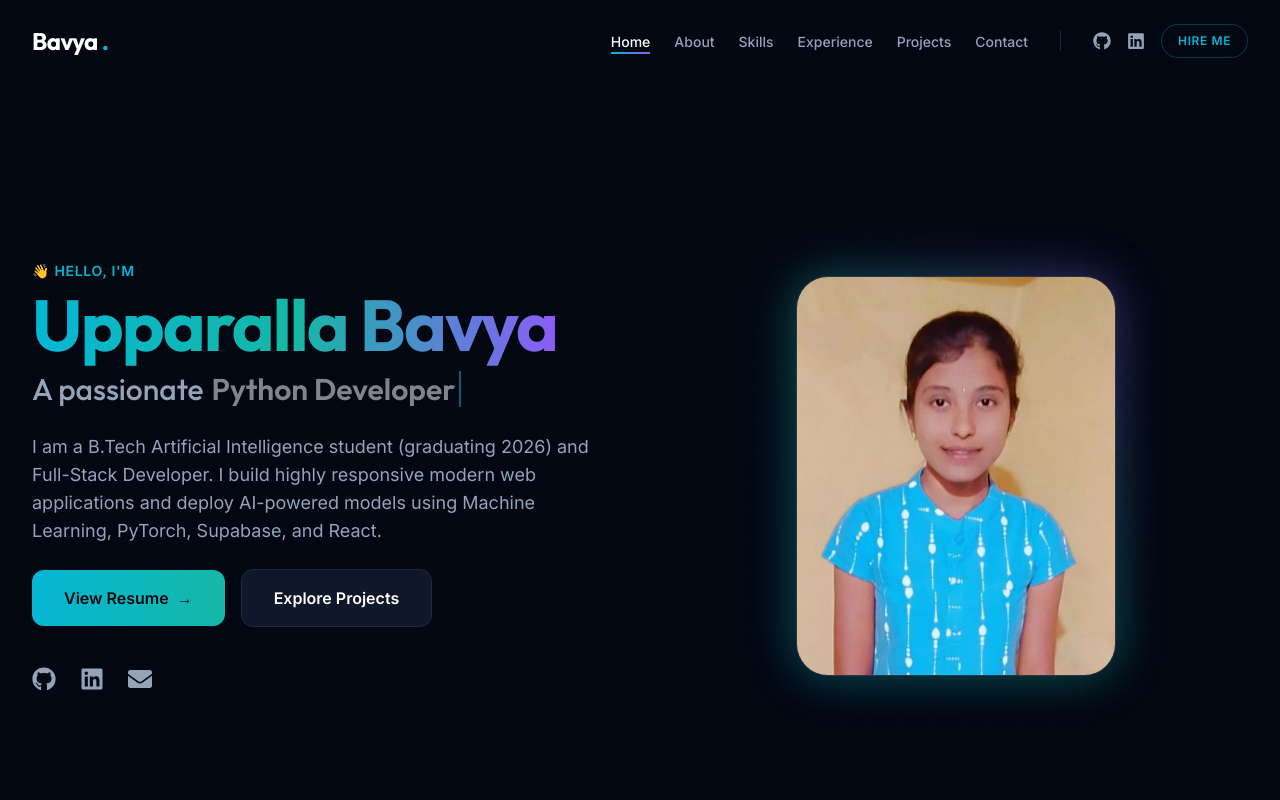
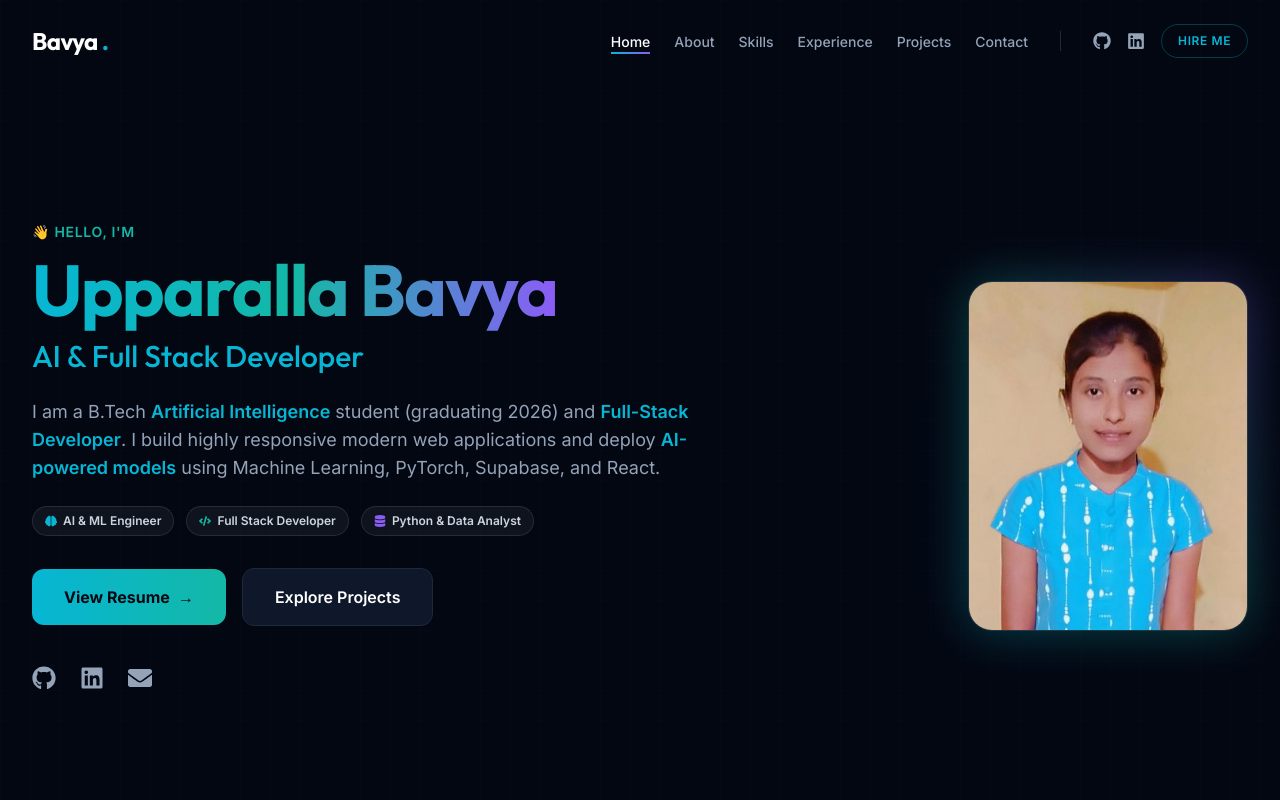
Before and after one commit to upparallabavya-29/Portfolio-, a React (Vite) app: page / in a window 1280 px wide. Shown: the top 800 px of the page. Built offline with nearby package versions, Linux system fonts and the light colour scheme.

Commit message:
add interactive hero section with profile details, resume download action, and animations

```diff
--- a/src/components/Hero.jsx
+++ b/src/components/Hero.jsx
@@ -1,50 +1,10 @@
-import React, { useState, useEffect } from 'react';
+import React from 'react';
 import { motion } from 'framer-motion';
-import { FaGithub, FaLinkedin, FaEnvelope, FaDownload } from 'react-icons/fa';
+import { FaGithub, FaLinkedin, FaEnvelope, FaCode, FaBrain, FaDatabase } from 'react-icons/fa';
 import confetti from 'canvas-confetti';
 import profileImage from '../assets/profile.jpg';
 
-const roles = [
-  "AI & Full Stack Developer",
-  "Python Developer",
-  "Software Developer",
-  "Data Analyst",
-  "AI/ML Engineer"
-];
-
 export default function Hero() {
-  const [currentRoleIndex, setCurrentRoleIndex] = useState(0);
-  const [currentText, setCurrentText] = useState('');
-  const [isDeleting, setIsDeleting] = useState(false);
-  const [typingSpeed, setTypingSpeed] = useState(100);
-
-  useEffect(() => {
-    let timer;
-    const fullText = roles[currentRoleIndex];
-
-    const handleType = () => {
-      if (!isDeleting) {
-        setCurrentText(fullText.substring(0, currentText.length + 1));
-        if (currentText === fullText) {
-          timer = setTimeout(() => setIsDeleting(true), 2500);
-          return;
-        }
-      } else {
-        setCurrentText(fullText.substring(0, currentText.length - 1));
-        if (currentText === '') {
-          setIsDeleting(false);
-          setCurrentRoleIndex((prev) => (prev + 1) % roles.length);
-          return;
-        }
-      }
-
-      setTypingSpeed(isDeleting ? 40 : 80);
-    };
-
-    timer = setTimeout(handleType, typingSpeed);
-    return () => clearTimeout(timer);
-  }, [currentText, isDeleting, currentRoleIndex, typingSpeed]);
-
   const handleResumeDownload = () => {
     // Blast elegant confetti
     confetti({
@@ -58,51 +18,56 @@ export default function Hero() {
     window.open("https://drive.google.com/file/d/1WTw3OH96Hw1acqjLM-ej_glYgBIv2CNO/view?usp=drive_link", "_blank", "noopener,noreferrer");
   };
 
-  const handleScrollToContact = (e) => {
-    e.preventDefault();
-    const contactSection = document.getElementById('contact');
-    if (contactSection) {
-      window.scrollTo({
-        top: contactSection.offsetTop - 80,
-        behavior: 'smooth'
-      });
-    }
-  };
-
   return (
-    <section id="home" className="min-h-[85vh] flex flex-col md:flex-row items-center justify-between gap-12 pt-12 md:pt-20">
+    <section id="home" className="min-h-[80vh] flex items-center pt-12 md:pt-20">
+      <div className="w-full grid grid-cols-1 lg:grid-cols-12 gap-12 items-center">
 
         {/* Hero Text details */}
         <motion.div
           initial={{ opacity: 0, x: -30 }}
           animate={{ opacity: 1, x: 0 }}
           transition={{ duration: 0.8, ease: 'easeOut' }}
-        className="flex-1 space-y-6 text-center md:text-left z-10"
+          className="lg:col-span-8 space-y-6 text-center lg:text-left z-10"
         >
-        <div className="space-y-2">
-          <div className="flex items-center justify-center md:justify-start gap-2 text-accentCyan font-semibold text-sm tracking-wider uppercase mb-1">
+          <div className="space-y-3">
+            <div className="flex items-center justify-center lg:justify-start gap-2 text-accentTeal font-semibold text-sm tracking-wider uppercase">
               <span>👋 Hello, I'm</span>
             </div>
             <h1 className="text-4xl sm:text-5xl lg:text-7xl font-display font-bold tracking-tight text-white leading-none">
-            <span className="text-transparent bg-clip-text bg-gradient-to-r from-accentCyan via-accentTeal to-accentPurple">Upparalla Bavya</span>
+              <span className="text-transparent bg-clip-text bg-gradient-to-r from-accentCyan via-accentTeal to-accentPurple">
+                Upparalla Bavya
+              </span>
             </h1>
-          <h2 className="text-xl sm:text-2xl lg:text-3xl font-display font-medium text-slate-400 min-h-[40px] flex items-center justify-center md:justify-start">
-            <span>A passionate </span>
-            <span className="text-white ml-2 border-r-2 border-accentCyan pr-1 animate-pulse font-semibold">
-              {currentText}
-            </span>
+            <h2 className="text-xl sm:text-2xl lg:text-3xl font-display font-medium text-accentCyan">
+              AI & Full Stack Developer
             </h2>
           </div>
 
-        <p className="text-slate-400 text-base sm:text-lg max-w-xl leading-relaxed mx-auto md:mx-0">
-          I am a B.Tech Artificial Intelligence student (graduating 2026) and Full-Stack Developer. I build highly responsive modern web applications and deploy AI-powered models using Machine Learning, PyTorch, Supabase, and React.
+          <p className="text-slate-400 text-base sm:text-lg max-w-2xl leading-relaxed mx-auto lg:mx-0">
+            I am a B.Tech <span className="text-accentCyan font-semibold">Artificial Intelligence</span> student (graduating 2026) and <span className="text-accentCyan font-semibold">Full-Stack Developer</span>. I build highly responsive modern web applications and deploy <span className="text-accentCyan font-semibold">AI-powered models</span> using Machine Learning, PyTorch, Supabase, and React.
           </p>
 
+          {/* Interactive Badges (Matching Reference Screenshot) */}
+          <div className="flex flex-wrap items-center justify-center lg:justify-start gap-3">
+            <div className="flex items-center gap-1.5 px-3 py-1.5 rounded-full bg-white/5 border border-white/10 text-xs font-semibold text-slate-300 hover:border-accentCyan/30 transition-colors duration-300">
+              <FaBrain className="text-accentCyan" />
+              <span>AI & ML Engineer</span>
+            </div>
+            <div className="flex items-center gap-1.5 px-3 py-1.5 rounded-full bg-white/5 border border-white/10 text-xs font-semibold text-slate-300 hover:border-accentCyan/30 transition-colors duration-300">
+              <FaCode className="text-accentTeal" />
+              <span>Full Stack Developer</span>
+            </div>
+            <div className="flex items-center gap-1.5 px-3 py-1.5 rounded-full bg-white/5 border border-white/10 text-xs font-semibold text-slate-300 hover:border-accentCyan/30 transition-colors duration-300">
+              <FaDatabase className="text-accentPurple" />
+              <span>Python & Data Analyst</span>
+            </div>
+          </div>
+
           {/* CTA Buttons */}
-        <div className="flex flex-col sm:flex-row items-center justify-center md:justify-start gap-4">
+          <div className="flex flex-col sm:flex-row items-center justify-center lg:justify-start gap-4 pt-2">
             <button
               onClick={handleResumeDownload}
-            className="w-full sm:w-auto px-8 py-4 rounded-xl bg-gradient-to-r from-accentCyan to-accentTeal text-darkBg font-semibold hover:shadow-lg hover:shadow-cyan-500/20 hover:-translate-y-0.5 transition-all duration-300 text-center flex items-center justify-center gap-2"
+              className="w-full sm:w-auto px-8 py-4 rounded-xl bg-gradient-to-r from-accentCyan to-accentTeal text-darkBg font-bold hover:shadow-lg hover:shadow-cyan-500/20 hover:-translate-y-0.5 transition-all duration-300 text-center flex items-center justify-center gap-2"
             >
               <span>View Resume</span>
               <span className="text-base">→</span>
@@ -116,7 +81,7 @@ export default function Hero() {
           </div>
 
           {/* Social Connections */}
-        <div className="flex items-center justify-center md:justify-start gap-6 pt-4 text-slate-400">
+          <div className="flex items-center justify-center lg:justify-start gap-6 pt-4 text-slate-400">
             <a
               href="https://github.com/upparallabavya-29"
               target="_blank"
@@ -145,18 +110,18 @@ export default function Hero() {
           </div>
         </motion.div>
 
-      {/* Profile picture - side-by-side rectangular card with rounded corners */}
+        {/* Profile picture (Matching Reference Screenshot proportion) */}
         <motion.div
           initial={{ opacity: 0, scale: 0.85 }}
           animate={{ opacity: 1, scale: 1 }}
           transition={{ duration: 0.8, ease: 'easeOut', delay: 0.2 }}
-        className="flex-1 flex justify-center items-center z-10"
+          className="lg:col-span-4 flex justify-center lg:justify-end z-10"
         >
-        <div className="relative group w-64 h-80 sm:w-72 sm:h-90 lg:w-80 lg:h-[400px]">
-          {/* Subtle animated gradient ring behind profile image */}
-          <div className="absolute inset-0 bg-gradient-to-tr from-accentCyan via-accentTeal to-accentPurple rounded-[2rem] blur-xl opacity-40 group-hover:opacity-60 transition-opacity duration-500 animate-pulse-slow" />
+          <div className="relative group w-64 h-80 sm:w-72 sm:h-90 lg:w-[280px] lg:h-[350px]">
+            {/* Subtle animated shadow behind profile image */}
+            <div className="absolute inset-0 bg-gradient-to-tr from-accentCyan via-accentTeal to-accentPurple rounded-3xl blur-xl opacity-30 group-hover:opacity-50 transition-opacity duration-500 animate-pulse-slow" />
 
-          <div className="relative w-full h-full rounded-[2rem] overflow-hidden border border-white/10 bg-slate-900/40 backdrop-blur-sm">
+            <div className="relative w-full h-full rounded-3xl overflow-hidden border border-white/10 bg-slate-900/40 backdrop-blur-sm">
               <img
                 src={profileImage}
                 alt="Upparalla Bavya"
@@ -166,6 +131,7 @@ export default function Hero() {
           </div>
         </motion.div>
 
+      </div>
     </section>
   );
 }
```
Lines whose indentation alone changed are shown as unchanged.
